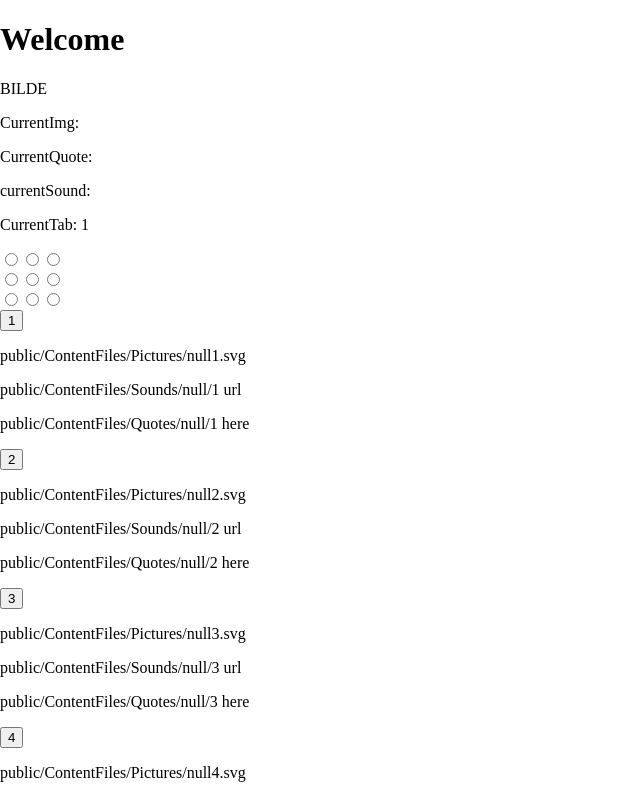
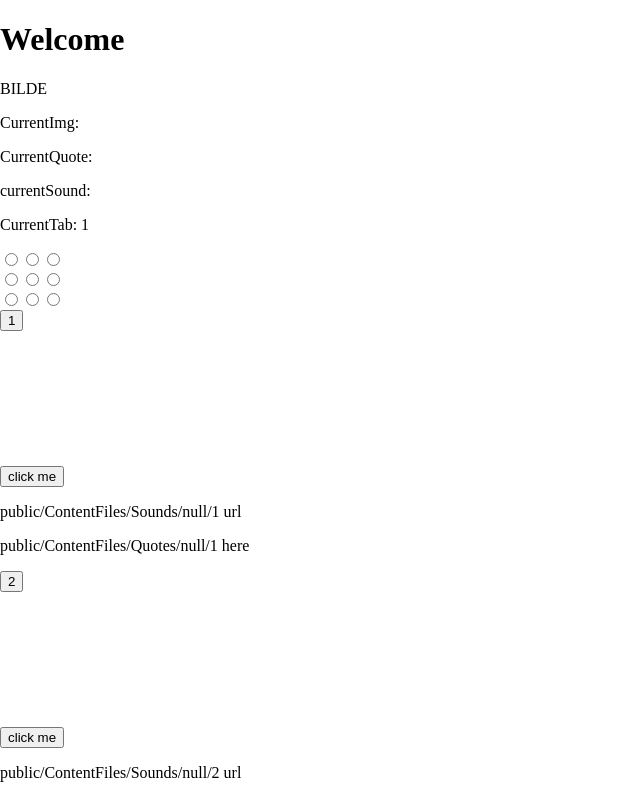
Before and after one commit to IT2810/it2810-webutvikling-h18-prosjekt-2-gruppe--34, a React (Create React App) app in the folder pro2/: page / in a window 1280 px wide. Shown: the top 798 px of the page, without its empty margins (0-640 px from the left). Built offline with nearby package versions, Linux system fonts and the light colour scheme.

Commit message:
#15: får nå lastet inn bildene riktig ihh. arkitekturen

```diff
--- a/pro2/src/Components/TabContainer.jsx
+++ b/pro2/src/Components/TabContainer.jsx
@@ -16,7 +16,7 @@ class TabContainer extends Component {
             onClick={this.props.onClick}
             value={tab.value}
             imgurl={
-              "public/ContentFiles/Pictures/" +
+              "ContentFiles/Pictures/" +
               this.props.currentImg +
               +
               tab.id +
--- a/pro2/src/Components/image.jsx
+++ b/pro2/src/Components/image.jsx
@@ -4,9 +4,10 @@ import $ from "jquery";
 class Image extends Component {
   constructor(props){
     super(props)
-
+    this.test = this.test.bind(this);
     this.state = {
       url: this.props.url,
+      svg: "nothing found"
     }
   }
 
@@ -14,22 +15,22 @@ class Image extends Component {
     console.log(this.state.url)
   }
 
-  componentDidUpdate(prevProps, prevState){
+  async componentDidUpdate(prevProps, prevState){
     console.log(this.props.url);
-    let el = $(".box");
-    fetch(this.props.url)
-      .then(res => res.text())
-      .then(svg => {
-        el.html(this.props.url);
-      })
-      .catch(console.error.bind(console));
+
   }
 
+async test() {
+  const response = await fetch(this.props.url, {});
+  const text = await response.text();
+  this.setState({svg: text});
+}
 
   render() {
     return (
       <div>
-        <p>{this.state.url}</p>
+        <button onClick={this.test}>click me</button>
+        <svg dangerouslySetInnerHTML={{__html: this.state.svg }}></svg>
       </div>
     );
   }
```
